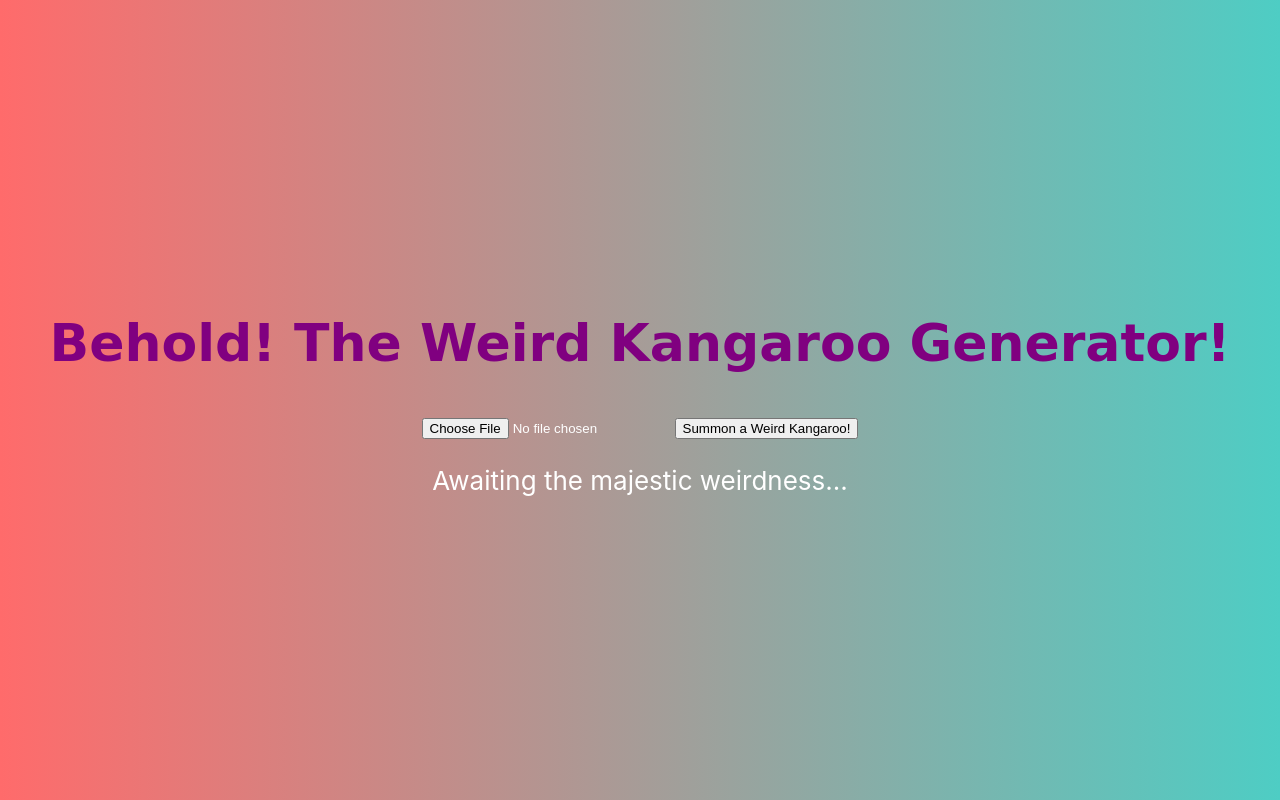
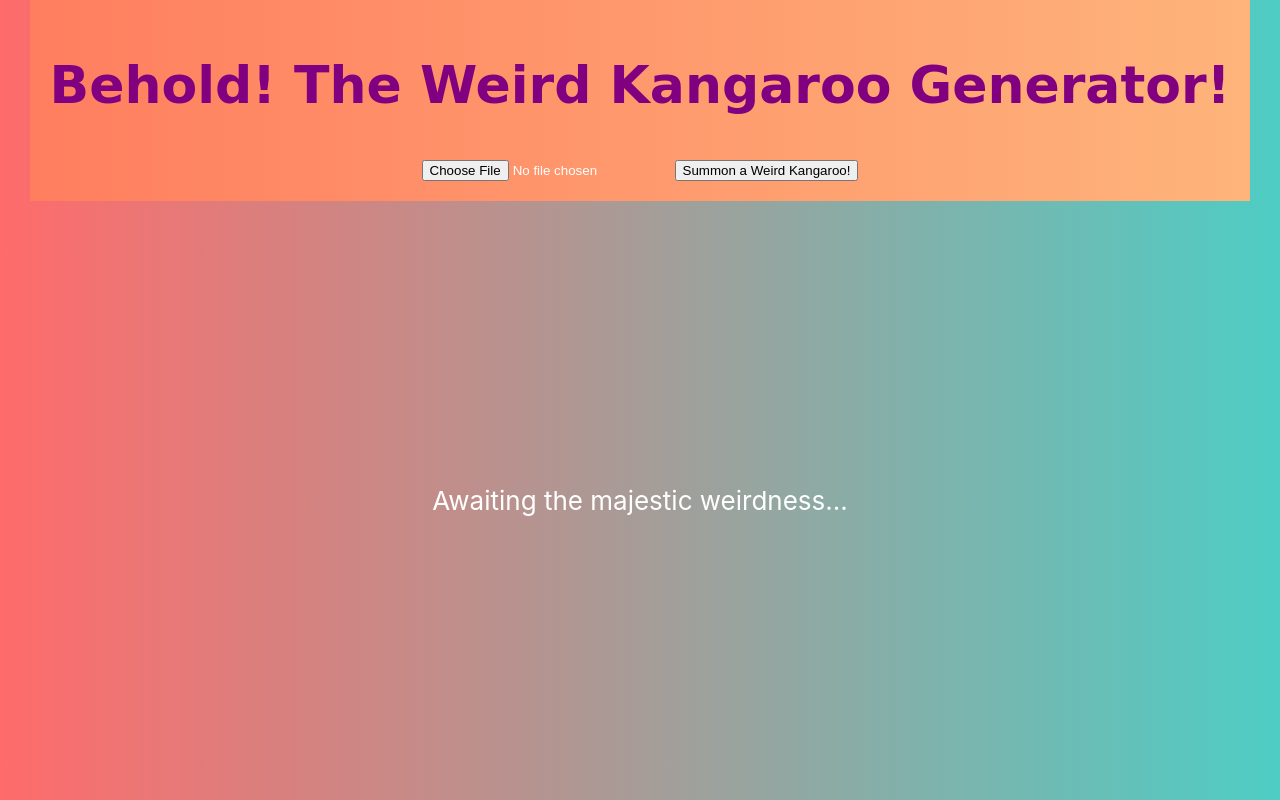
Before and after one commit to ChandanInTech/roo-image-generator, a React (Create React App) app: page / in a window 1280 px wide. Built offline with nearby package versions, Linux system fonts and the light colour scheme.

Commit message:
Refactor layout and styling in ImageGenerator component for improved user experience

```diff
--- a/src/ImageGenerator.js
+++ b/src/ImageGenerator.js
@@ -76,7 +76,8 @@ const ImageGenerator = () => {
   };
 
   return (
-    <div>
+    <div style={{ display: 'flex', flexDirection: 'column', minHeight: '100vh' }}>
+      <div style={{ background: 'linear-gradient(to right, #ff7e5f, #feb47b)', padding: '20px', textAlign: 'center' }}>
         <h1 style={{ fontFamily: 'Comic Sans MS, cursive, sans-serif', color: 'purple' }}>
           Behold! The Weird Kangaroo Generator!
         </h1>
@@ -84,6 +85,8 @@ const ImageGenerator = () => {
         <button onClick={generateImage} disabled={loading}>
           Summon a Weird Kangaroo!
         </button>
+      </div>
+      <div style={{ flex: 1, display: 'flex', justifyContent: 'center', alignItems: 'center', padding: '20px' }}>
         {loading && <div className="loading-indicator"></div>}
         {!imageUrl && !loading && !errorMessage && <p>Awaiting the majestic weirdness...</p>}
         {errorMessage && !loading && (
@@ -91,7 +94,8 @@ const ImageGenerator = () => {
             {errorMessage}
           </p>
         )}
-      {imageUrl && !loading && <img src={imageUrl} alt="Generated" />}
+        {imageUrl && !loading && <img src={imageUrl} alt="Generated" style={{ maxWidth: '100%', maxHeight: '100%' }} />}
+      </div>
     </div>
   );
 };
```
Lines whose indentation alone changed are shown as unchanged.
